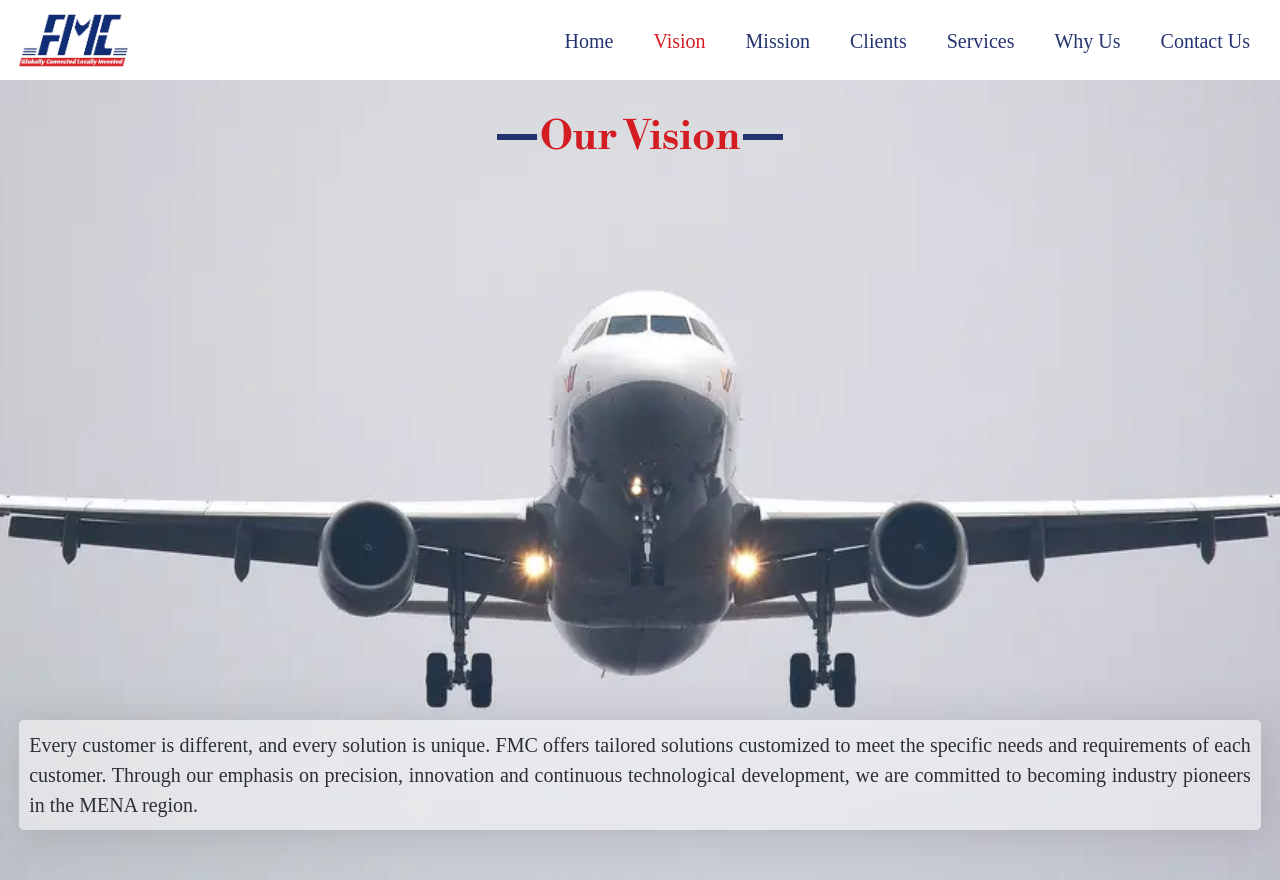
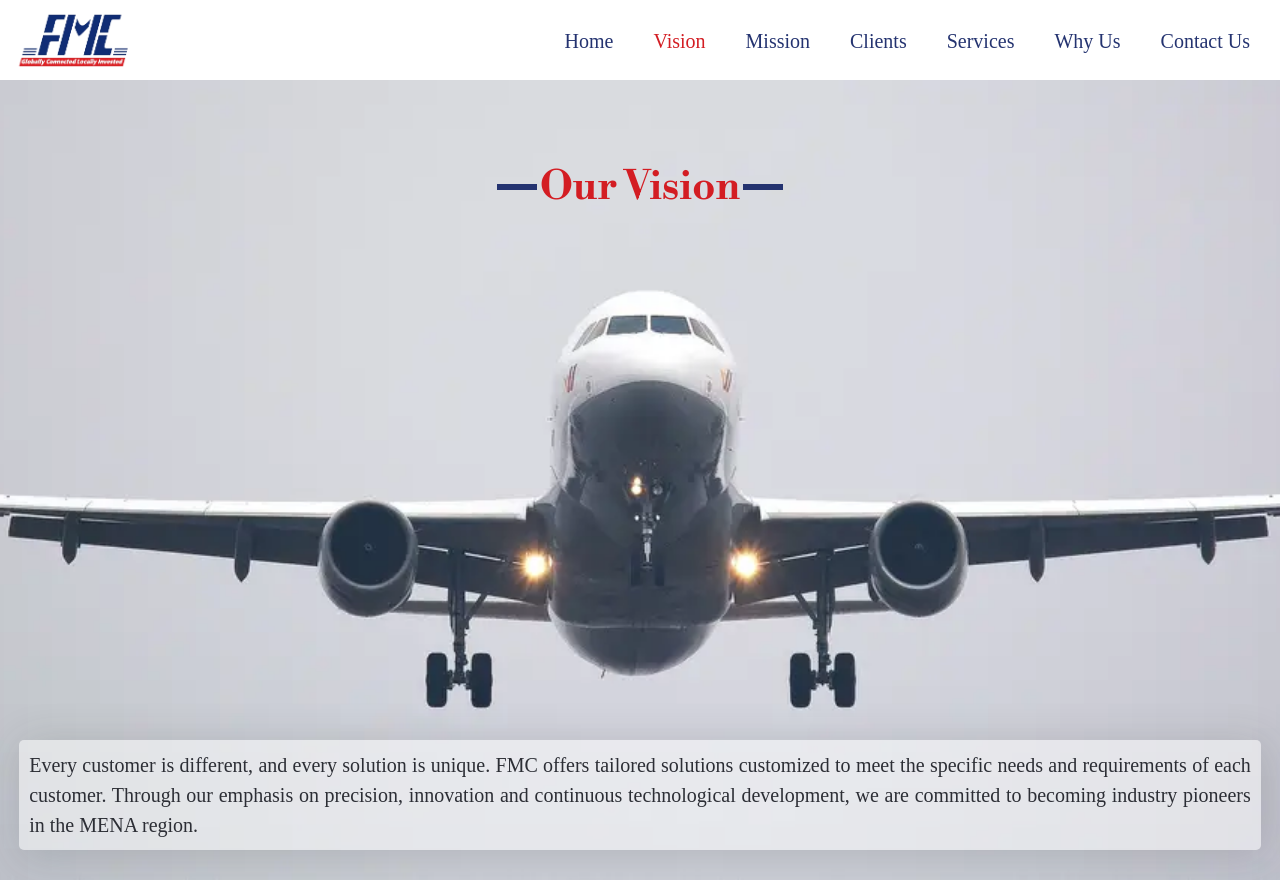
Before and after one commit to habibhamdoun/fmc-React, a React (Create React App) app: page /Vision in a window 1280 px wide. Built offline with nearby package versions, Linux system fonts and the light colour scheme.

Commit message:
vision page fix

```diff
--- a/src/index.css
+++ b/src/index.css
@@ -629,9 +629,9 @@ input{
   background-size: cover;
   background-repeat: no-repeat;
   width: 100vw;
-  height: 90vh;
+  height: 100%;
   overflow-y: hidden;
-  padding-bottom: 2rem;
+  padding-top: 5rem;
 }
 .info__title {
   font-size: 2rem;
```
